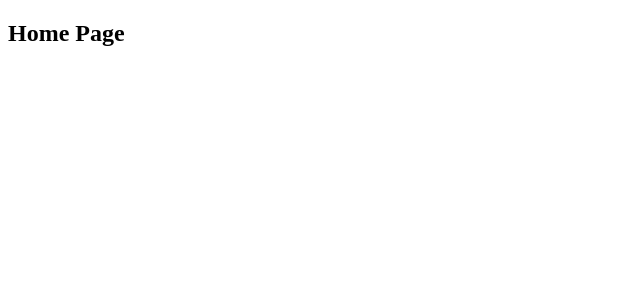
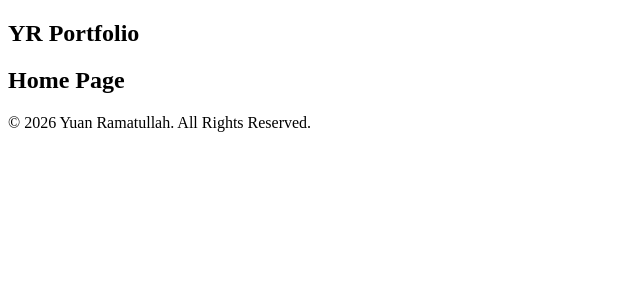
Before and after one commit to ramatullah12/portofolio, a React app in the folder portfolio/: page / in a window 1280 px wide. Shown: the top 300 px of the page, without its empty margins (0-640 px from the left). Built offline with nearby package versions, Linux system fonts and the light colour scheme; the HTML template or start-up script is replaced by a standard one.

Commit message:
feat: create main layout with navbar and footer

```diff
--- a/portfolio/src/components/layout/Footer.tsx
+++ b/portfolio/src/components/layout/Footer.tsx
@@ -0,0 +1,9 @@
+const Footer = () => {
+  return (
+    <footer>
+      <p>© 2026 Yuan Ramatullah. All Rights Reserved.</p>
+    </footer>
+  );
+};
+
+export default Footer;
--- a/portfolio/src/components/layout/Navbar.tsx
+++ b/portfolio/src/components/layout/Navbar.tsx
@@ -0,0 +1,9 @@
+const Navbar = () => {
+  return (
+    <nav>
+      <h2>YR Portfolio</h2>
+    </nav>
+  );
+};
+
+export default Navbar;
--- a/portfolio/src/layouts/MainLayout.tsx
+++ b/portfolio/src/layouts/MainLayout.tsx
@@ -1,3 +1,6 @@
+import Navbar from "../components/layout/Navbar";
+import Footer from "../components/layout/Footer";
+
 type MainLayoutProps = {
   children: React.ReactNode;
 };
@@ -5,7 +8,13 @@
 const MainLayout = ({ children }: MainLayoutProps) => {
   return (
     <>
-      {children}
+      <Navbar />
+
+      <main>
+        {children}
+      </main>
+
+      <Footer />
     </>
   );
 };
```
